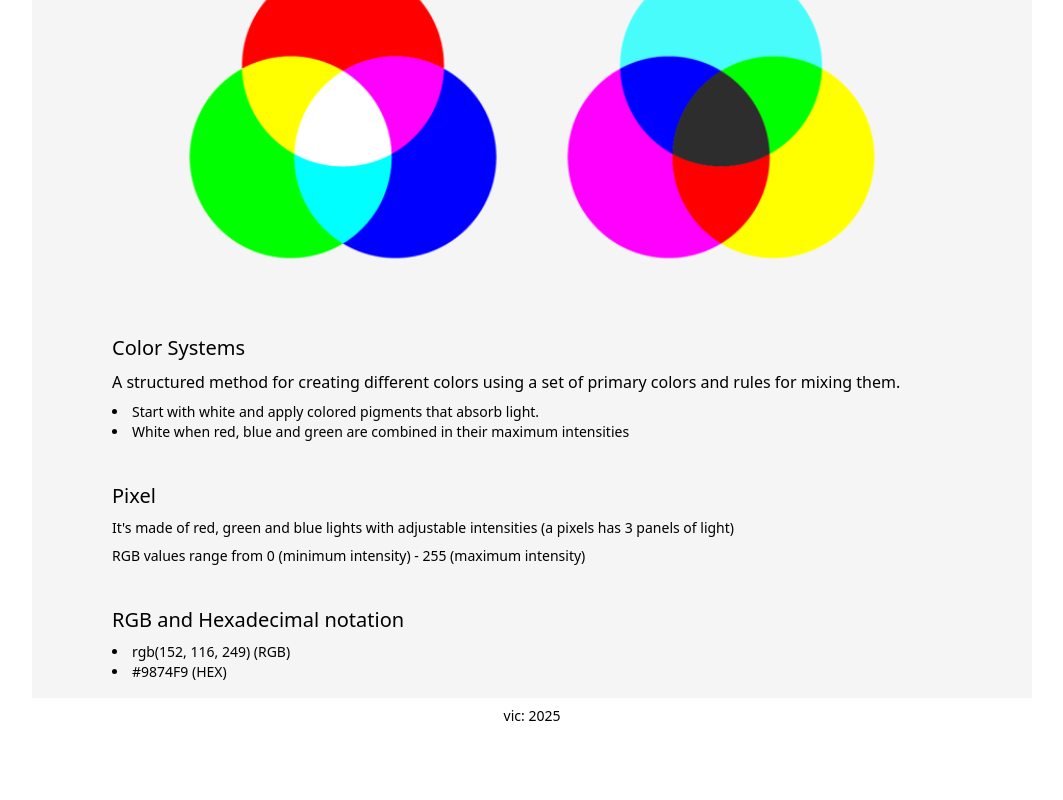
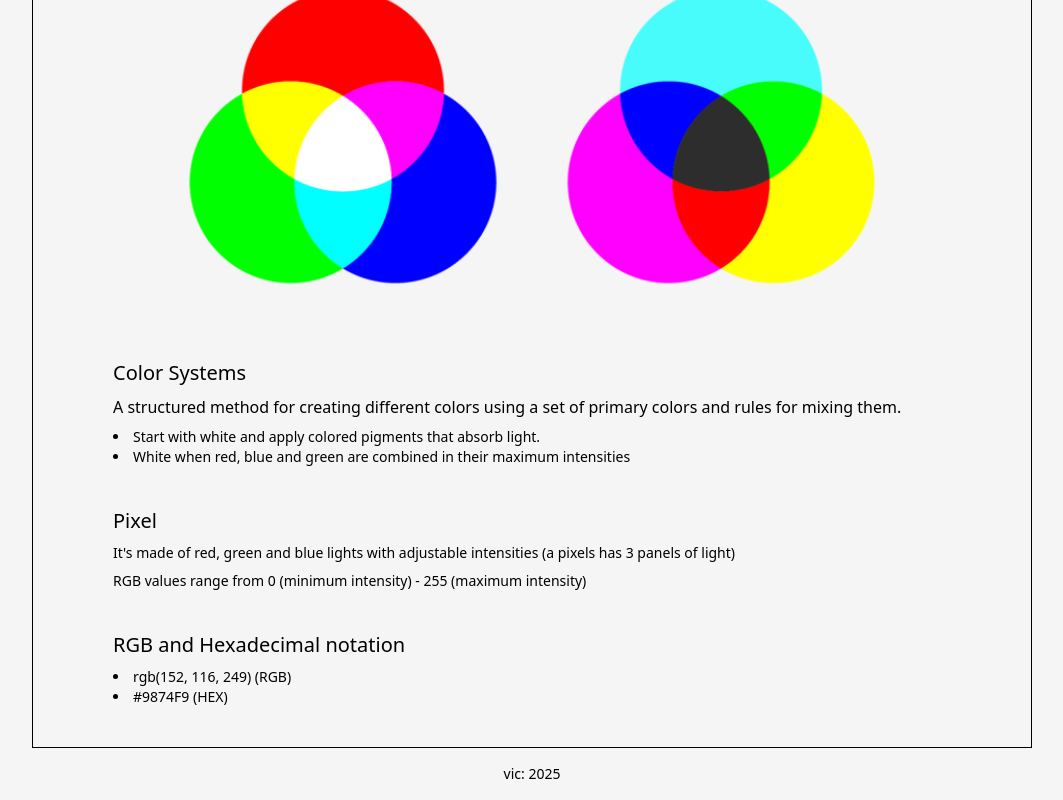
Before and after one commit to Lvhacker1/automated-test-color-picker, a Next.js app: page / in a window 1280 px wide. Shown: the part 243-1043 px from the top of the page, without its empty margins (108-1171 px from the left). Before the commit the page ends 977 px from the top, so only its background shows below. Built offline with nearby package versions, Linux system fonts and the light colour scheme.

Commit message:
change some styling

```diff
--- a/src/app/layout.tsx
+++ b/src/app/layout.tsx
@@ -4,7 +4,7 @@ import Home from "./page";
 export default function RootLayout() {
   return (
     <html lang="en">
-      <body>
+      <body className="bg-[whitesmoke]">
         <Home />
       </body>
     </html>
--- a/src/components/Footer/index.tsx
+++ b/src/components/Footer/index.tsx
@@ -2,7 +2,7 @@
 
 const Footer = () => {
     return (
-        <footer className="p-2 text-center text-sm">
+        <footer className="p-2 text-center text-sm lg:w-[1000px] lg:m-auto lg:p-4 border-t-1">
             <p>vic: 2025</p>
         </footer>
     )
--- a/src/components/Header/index.tsx
+++ b/src/components/Header/index.tsx
@@ -5,7 +5,7 @@ import { HeaderProps, NavLink } from "@/types/types"
 
 const Header = ({currentPage, setCurrentPage}: HeaderProps) => {
     return (
-        <header className="flex justify-between items-baseline p-4 bg-[whitesmoke] text-black sm:px-20 lg:w-[1000px] lg:m-auto">
+        <header className="flex justify-between items-baseline p-4 bg-[whitesmoke] text-black sm:px-20 lg:w-[1000px] lg:m-auto border-b-1">
             <div>
             <h1 className="text-2xl md:text-2xl">{appTitle.title}</h1>
             </div>
--- a/src/components/MainContent/index.tsx
+++ b/src/components/MainContent/index.tsx
@@ -4,7 +4,7 @@ import Image from "next/image";
 
 const MainContent = () => {
     return (
-        <main className="p-4 space-y-10 sm:px-20 bg-[whitesmoke] flex flex-col lg:max-w-[1000px] lg:mx-auto">
+        <main className="p-4 space-y-10 sm:px-20 bg-[whitesmoke] flex flex-col lg:max-w-[1000px] lg:mx-auto py-10 lg:border-x-1">
             <div className="text-center space-y-4">
                 <h2 className="text-2xl">{mainContent.title}</h2>
                 <p className="hidden">{mainContent.subtitle}</p>
```
